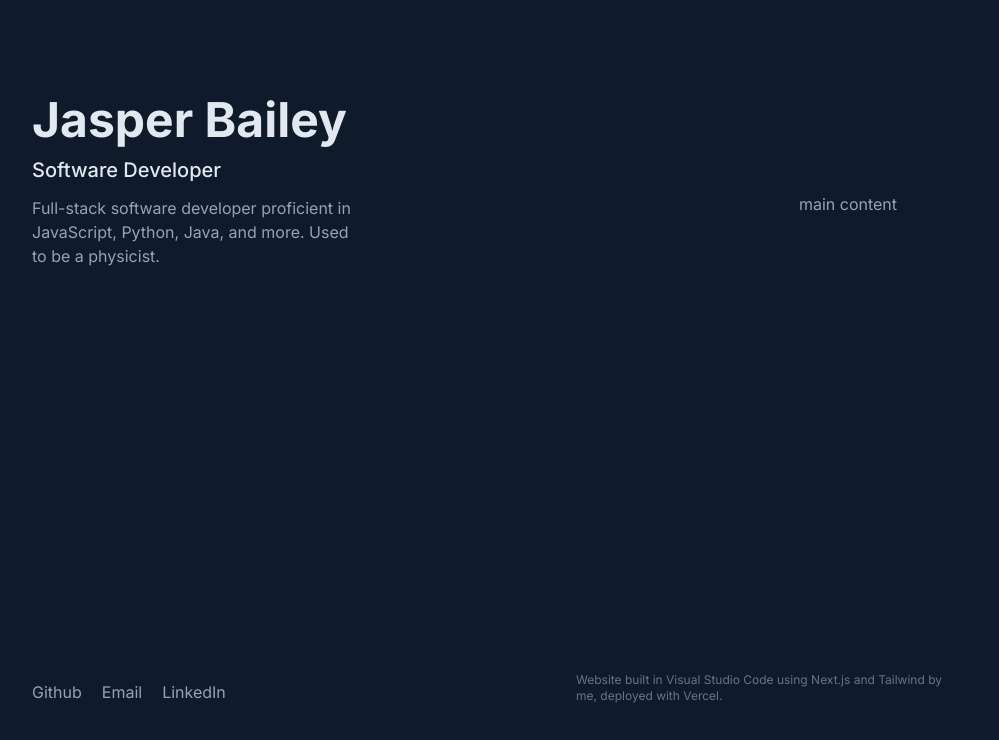
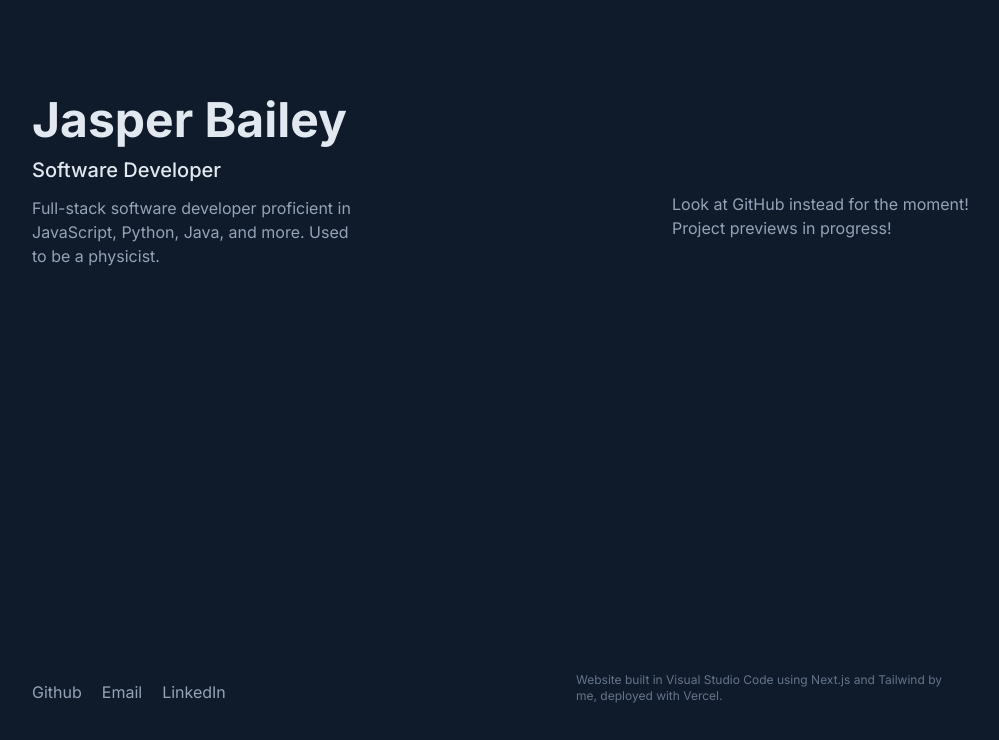
Before and after one commit to jasperBailey/portfolio, a Next.js app: page / in a window 1280 px wide. Shown: the top 740 px of the page, without its empty margins (64-1063 px from the left). Built offline with nearby package versions, Linux system fonts and the light colour scheme.

Commit message:
add wip message

```diff
--- a/app/page.tsx
+++ b/app/page.tsx
@@ -1,7 +1,7 @@
 export default function Home() {
   return (
     <main className="flex flex-col items-center justify-between p-24">
-      <p>main content</p>
+      <p>Look at GitHub instead for the moment! Project previews in progress!</p>
         {/*
         <p>
           Unfortunately they changed the rate limit for the Taddy Podcast API after we made this - so if the search stops working, then I'm sorry! Too many people must be looking at it, and I don't want to buy a more expensive API key.
```
